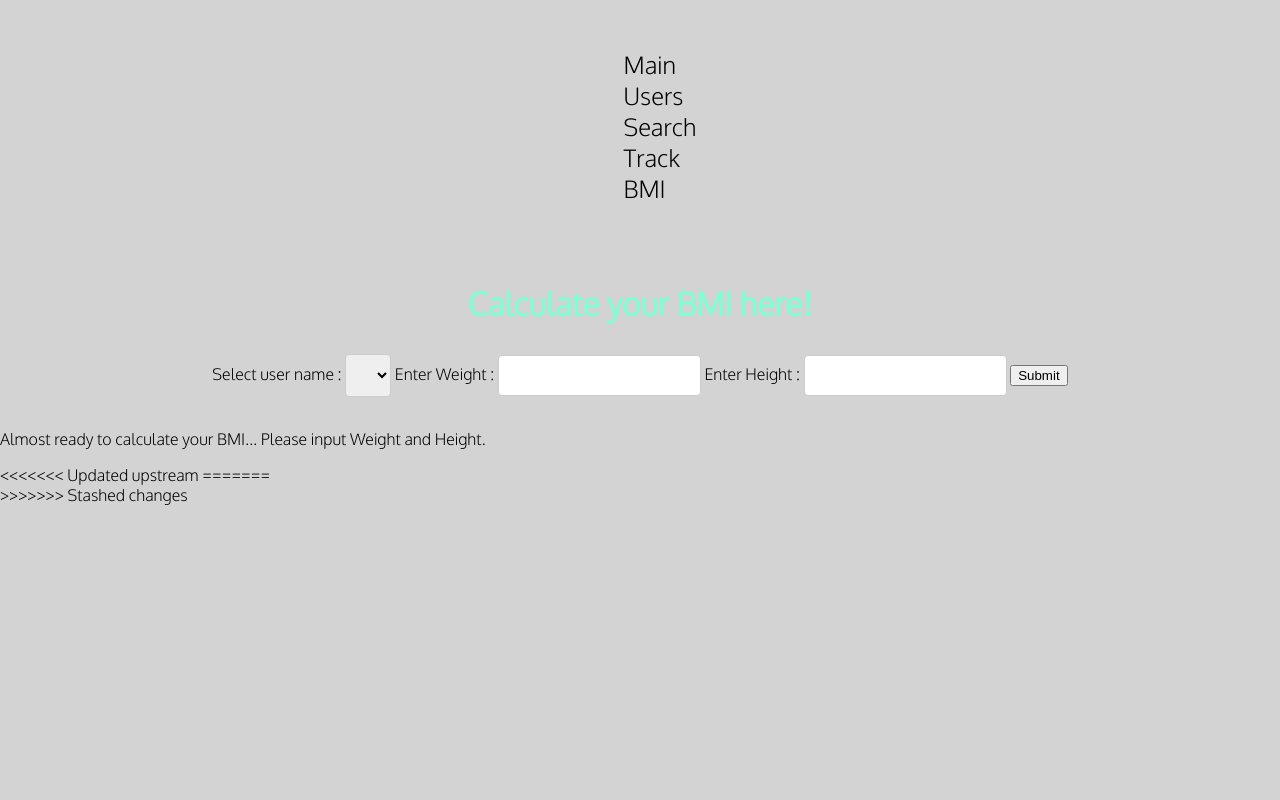
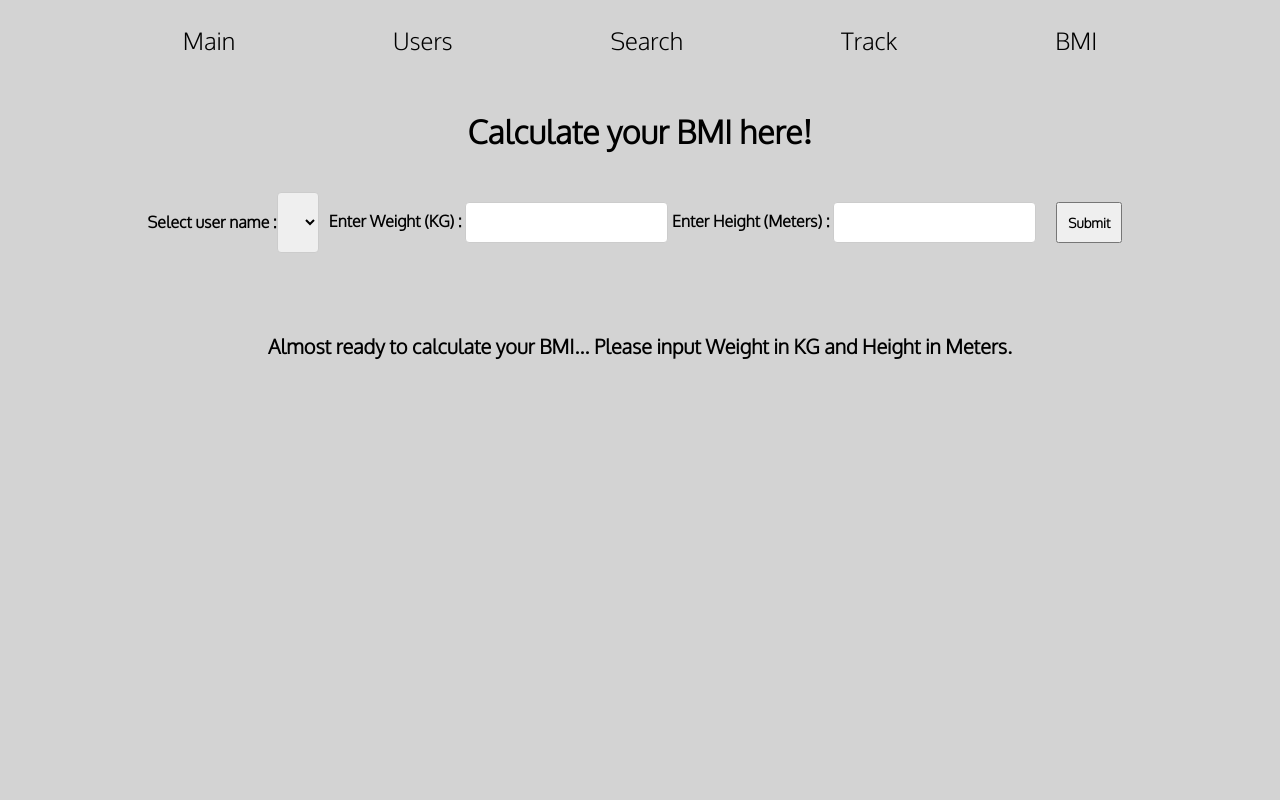
Before and after one commit to Kimovi/MealPlan, a Flask app: page /calculateBMI in a window 1280 px wide. Run offline with Flask 2, Linux system fonts and the light colour scheme; lists and menus that the app fills with data are empty.

Commit message:
Adding style designs to each webpage, adding alert javascript box to remind users to scroll down. Also adding required notice for input boxes

```diff
--- a/static/style.css
+++ b/static/style.css
@@ -1,10 +1,3 @@
-/* body {
-    background-color: #d3d3d3;
-    width: 70%;
-    margin: auto;
-    margin-top: 0;
-    align-items: center;
-} */
 body{
  margin: 0px;
  width: 100%;
@@ -14,17 +7,30 @@ font-family: 'Oxygen', sans-serif;
 box-sizing: border-box;
 }
 
+.form1 {
+    width: 100%;
+    margin: 0px;
+    display: flex;
+    justify-content: center;
+}
 
 
 .bmi_title{
     margin: 30px;
-    color: aquamarine;
+    color: black;
     font-family: 'Oxygen', sans-serif;
+    font-weight: bold;
     display: flex;
     justify-content: center;
 }
 
-.nav{
+.w_h_input, .bmi_form{
+    font-family: 'Oxygen', sans-serif;
+    font-weight: bold;
+    padding: 10px;
+}
+
+.nav ul{
     display: flex;
     justify-content: space-evenly;
     font-size: 1.5rem;
@@ -70,9 +76,24 @@ padding: 8px;
 font-family: 'Oxygen', sans-serif;
 }
 
-#user_title h1{
-    align-items: center;
+.user_title {
+    display: flex;
+    justify-content: center;
     font-family: 'Oxygen', sans-serif;
+}
+
+#user_title_message{
+    color: red;
+    font-style: italic;
+}
+
+/* .user_db{
+    display: none;
+} */
+
+.user_db{
+    display: flex;
+    justify-content: center;
 }
 
 .home_title{
@@ -80,10 +101,69 @@ font-family: 'Oxygen', sans-serif;
     justify-content: center;
     font-family: 'Oxygen', sans-serif;
     font-size: 50px;
-    color:lightseagreen
+    color: black;
+    font-weight: bold;
 }
 
-.bmi_form{
+#search_title, .meal_keyword, .track_info{
     display: flex;
     justify-content: center;
 }
+
+#food_search{
+    font-size: 26px;
+    display: flex;
+    justify-content: center;
+}
+
+.user_name, .search_keyword {
+padding: 16px;
+}
+/* #track{
+    pad;
+} */
+
+
+.meal_output{
+    color: black;
+    margin: auto;
+    text-align: center;
+}
+
+.BMI_outcome{
+    text-align: center;
+}
+.BMI_outcome p{
+    font-weight: bold;
+    font-size: 20px;
+    padding: 50px;
+}
+
+.content_description{
+ padding:70px;
+}
+
+.index_list{
+    font-size: 20px;
+    font-weight: bold;
+
+}
+
+#instructions{
+border: red;
+}
+
+#get_started{
+    display: flex;
+    justify-content: center;
+}
+#get_started a{
+    text-decoration: none;
+}
+
+footer{
+    padding: 0px;
+    margin: 0px;
+    display: flex;
+    justify-content: center;
+}
--- a/templates/calculateBMI.html
+++ b/templates/calculateBMI.html
@@ -17,34 +17,35 @@
         </div>
     <h1 class="bmi_title">Calculate your BMI here!</h1>
     <div class="bmi_form">
-      <form method="POST" action="/calculateBMI">
+      <form method="POST" action="/calculateBMI" class="form1">
+        <br>
         Select user name :
-        <select name="user_name">
+        <select name="user_name" class="w_h_input">
           {% for i in user_data %}
           <option value="{{ i.user_name }}">{{ i.user_name }}</option>
           {% endfor %}
         </select>
-        Enter Weight : <input type="text" name="Weight">
-        Enter Height : <input type="text" name="Height">
-
-        <input id="submit" type="submit" value="Submit">
+      <div class="w_h_input">
+        Enter Weight (KG) : <input type="text" name="Weight" required>
+        Enter Height (Meters) : <input type="text" name="Height" required>
+      </div>
+      <div class="w_h_input">
+        <input id="submit" type="submit" value="Submit" class="w_h_input">
+        </div>
       </form>
     </div>
-    <div class="BMI outcome">
+    <div class="BMI_outcome">
           {% if bmi == None: %}
-          <p>Almost ready to calculate your BMI... Please input Weight and Height.</p>
+          <p>Almost ready to calculate your BMI... Please input Weight in KG and Height in Meters.</p>
           {% elif bmi < 18.5: %}
           <p> Your BMI has been calculated. Your BMI is: {{bmi}}. Compared to the average, you are Underweight. Please seek advice <a href="https://www.nhs.uk/live-well/healthy-weight/advice-for-underweight-adults/" target="_blank"> here</a> and consider choosing meals of higher calories.</p>
           {% elif bmi >=18.5 and bmi <= 24.9: %}
-          <p> Your BMI has been calculated. Your BMI is: {{bmi}}. You are a Normal/Healthy weight! No changes to your lifestyle need to be made. </p>
+          <p> Your BMI has been calculated. Your BMI is: {{bmi}}. You are a Normal/Healthy weight! Click <a href="https://www.nhs.uk/live-well/eat-well/" target="_blank"> here</a> for further guidance on a healthy lifestyle. </p>
           {% elif bmi >=25.0 and bmi <= 29.9: %}
           <p> Your BMI has been calculated. Your BMI is: {{bmi}}. You are a Overweight. Check out this weight loss <a href="https://www.nhs.uk/live-well/healthy-weight/start-the-nhs-weight-loss-plan/" target="_blank"> plan </a> Consider choosing some meal options that have less calories.  </p>
           {% else: %}
           <p> Your BMI has been calculated. Your BMI is: {{bmi}}. Your BMI indicated that you are Obese. Please refer to professional help from the <a href="https://www.nhs.uk/conditions/obesity/" target="_blank"> NHS</a> </p>
           {% endif %}
     </div>
-<<<<<<< Updated upstream
-=======
 </div>
->>>>>>> Stashed changes
   </body>
```
Also changed, not shown: templates/index.html (+21 -6 lines), templates/search.html (+23 -9 lines), templates/track.html (+9 -8 lines), templates/users.html (+11 -8 lines), templates/images/meal-prep.png (added).
